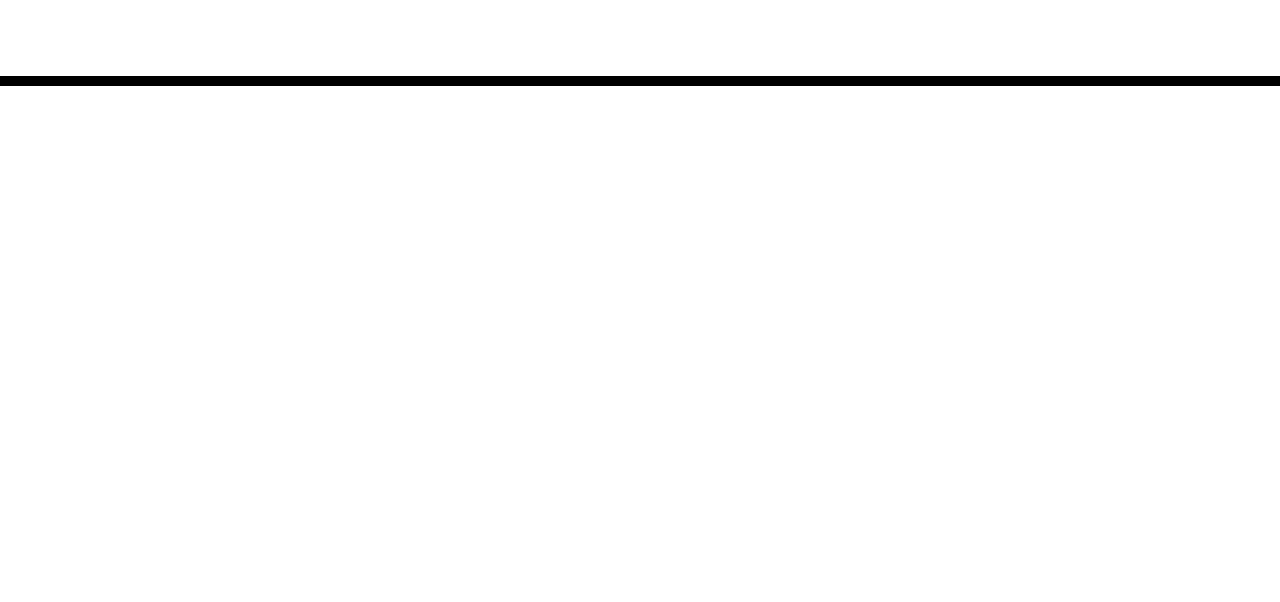
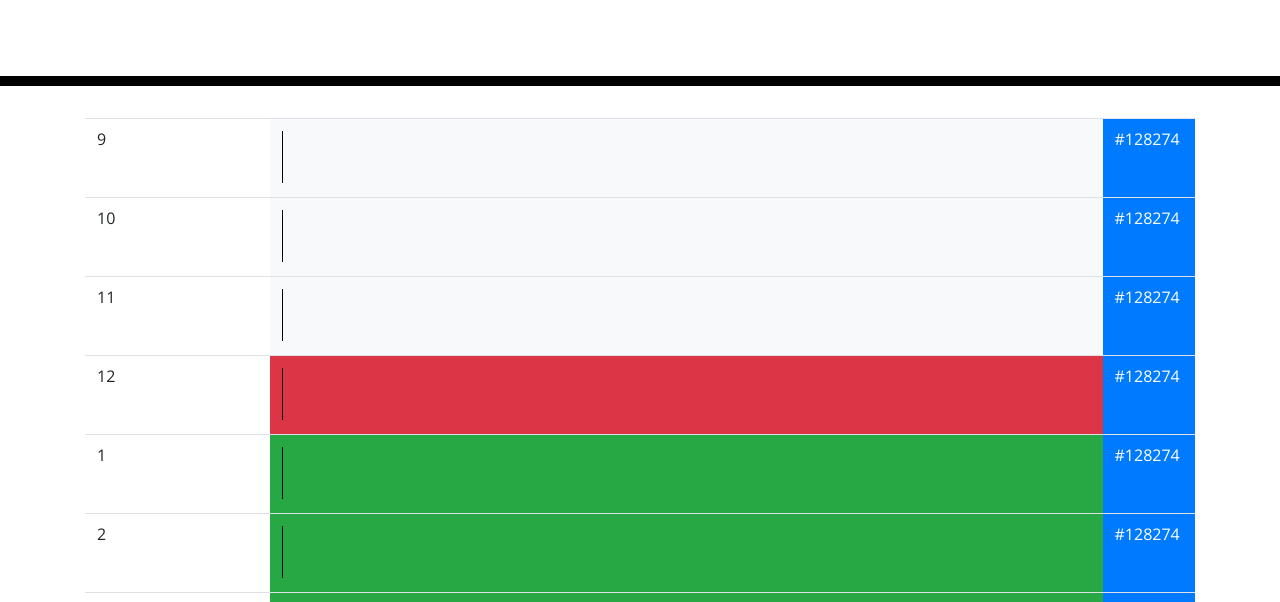
Before and after one commit to JoeChristianson/WorkdayScheduler, a plain HTML site: page index.html in a window 1280 px wide. Shown: the part 182-784 px from the top of the page. Drawn offline with nearby package versions, Linux system fonts and the light colour scheme.

Commit message:
created add rows function with some styling

```diff
--- a/assets/scripts/script.js
+++ b/assets/scripts/script.js
@@ -0,0 +1,31 @@
+const [start,end] = [9,18];
+const currentTime = 12;
+const tbody = $("tbody");
+console.log(tbody)
+
+for (i=start;i<end;i++){
+    let bgColor;
+    if (i<currentTime){
+        bgColor = "bg-light"
+    }
+    else if(i===currentTime){
+        bgColor = "bg-danger"
+    }
+    else bgColor = "bg-success";
+    const row = $("<tr>");
+    const hour = $("<td>");
+    hour.addClass("col-2")
+    hour.text(i===12?12:i%12);
+    const item = $("<td>");
+    item.addClass("col-9 "+bgColor);
+    const input = $("<textarea>")
+    input.addClass("col-12")
+    item.append(input)
+    const saveBtn = $("<td>");
+    saveBtn.text("#128274")
+    saveBtn.addClass("col-1 bg-primary text-white");
+    [hour,item,saveBtn].forEach(el=>{
+        row.append(el)
+    })
+    tbody.append(row)
+}
--- a/index.html
+++ b/index.html
@@ -29,10 +29,15 @@
       <p id="currentDay" class="lead"></p>
     </header>
     <div class="container">
-      <!-- Timeblocks go here -->
+        <table class="table">
+            <tbody>
+
+            </tbody>
+          </table>
     </div>
 
     <script src="https://cdnjs.cloudflare.com/ajax/libs/jquery/3.2.1/jquery.min.js"></script>
     <script src="https://cdnjs.cloudflare.com/ajax/libs/moment.js/2.24.0/moment.min.js"></script>
+    <script src="./assets/scripts/script.js"></script>
   </body>
 </html>
```
